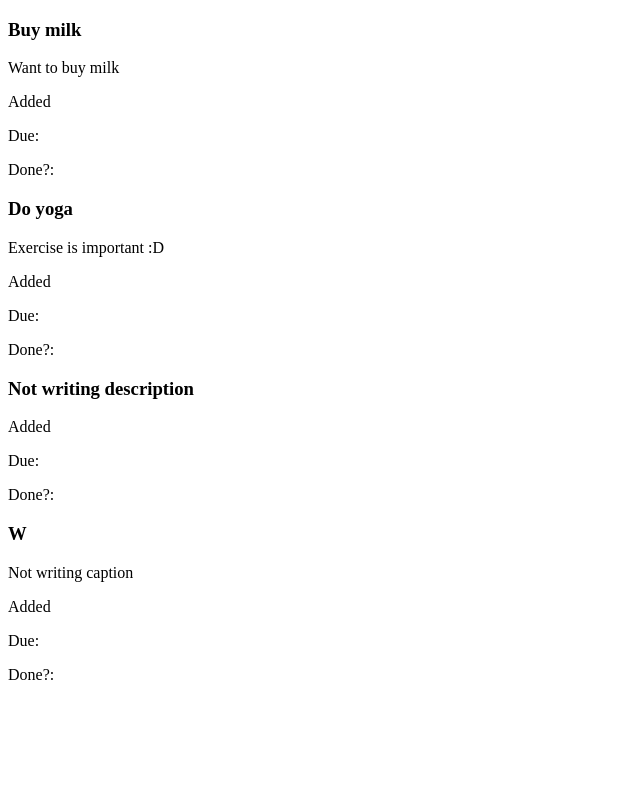
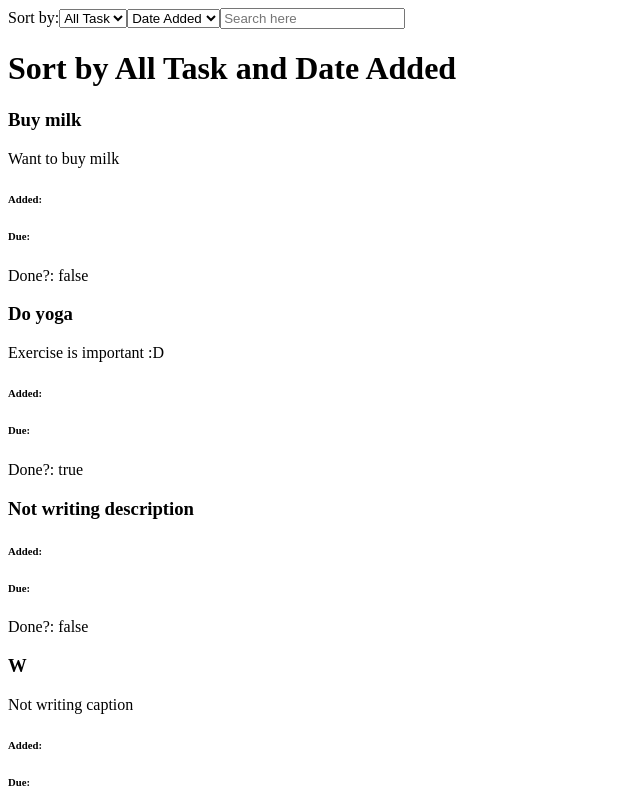
Before and after one commit to krli07717/TodoApp, a React app: page / in a window 1280 px wide. Shown: the top 800 px of the page, without its empty margins (0-640 px from the left). Built offline with nearby package versions, Linux system fonts and the light colour scheme; the HTML template or start-up script is replaced by a standard one.

Commit message:
add search & sort features

```diff
--- a/components/SearchBar.tsx
+++ b/components/SearchBar.tsx
@@ -10,7 +10,6 @@ const SearchBar: React.FunctionComponent<SearchBarProp> = ({onSearchChange}) =>
 			<input
             type="Search"
             placeholder="Search here"
-            value=""
             onChange={onSearchChange}
       />
 		</>
--- a/components/Sort.tsx
+++ b/components/Sort.tsx
@@ -9,19 +9,15 @@ const Sort: React.FunctionComponent<SortProps> = ({SelectByDone, SelectSortMetho
 	return (
 			<>
 			<label >Sort by:</label>
-				<select value=''
-								onChange={SelectByDone}
-				>
-			    <option selected value="All Task">All Task</option>
+				<select	onChange={SelectByDone}>
+			    <option value="All Task">All Task</option>
 			    <option value="Done">Done</option>
 			    <option value="To Do">To Do</option>
 		    </select>
-		    <select value=''
-		    				onChange={SelectSortMethod}
-		    >
-			    <option selected value="Date Added">Date Added</option>
+		    <select	onChange={SelectSortMethod}>
+			    <option value="Date Added">Date Added</option>
+			    <option value="Due">Due</option>
 			    <option value="Caption">Caption</option>
-			    <option value="Due">Due</option>
 		    </select>
 			</>
 		);
--- a/components/Todo.tsx
+++ b/components/Todo.tsx
@@ -13,9 +13,9 @@ const Todo: React.FunctionComponent<TodoProps> = ({caption, description, addedDa
 		<>
 			<h3>{caption}</h3>
 			<p>{description}</p>
-			<p>Added{addedDate}</p>
-			<p>Due: {due}</p>
-			<p>Done?: {isCompleted}</p>
+			<h6>Added: {addedDate}</h6>
+			<h6>Due: {due}</h6>
+			<p>Done?: {isCompleted.toString()}</p>
 		</>
 	);
 };
--- a/components/TodosTable.tsx
+++ b/components/TodosTable.tsx
@@ -17,12 +17,37 @@ interface TodosTableProps {
 }
 
 const TodosTable: React.FunctionComponent<TodosTableProps> = ({SelectByDoneState, SelectSortMethodState, SearchText, TodosArray}) => {
+
+	if (SelectSortMethodState === 'Caption') {
+		TodosArray.sort((a, b) => {
+			let captionA = a.caption.toLowerCase();
+			let captionB = b.caption.toLowerCase();
+			if (captionA < captionB) {
+				return -1;
+			}
+			if (captionA > captionB) {
+				return 1;
+			}
+			return 0;
+		});
+	};
+
 	return (
 					<>
+						<h1>Sort by {SelectByDoneState} and {SelectSortMethodState}</h1>
 						{
 							TodosArray
-							.filter(todo => todo.caption.includes(SearchText) ||
-							 todo.description.includes(SearchText))
+							.filter(todoBySearchText => todoBySearchText.caption.includes(SearchText) ||
+							 todoBySearchText.description.includes(SearchText))
+							.filter(todoByDoneState => {
+								if (SelectByDoneState === 'Done') {
+									return todoByDoneState.isCompleted === true;
+								} else if (SelectByDoneState === 'To Do') {
+									return todoByDoneState.isCompleted === false;
+								} else {
+									return todoByDoneState;
+								}
+							})
 							.map(filteredTodo => {
 									const {caption, description, addedDate, due, isCompleted} = filteredTodo;
 									return (
--- a/src/index.tsx
+++ b/src/index.tsx
@@ -4,8 +4,17 @@ import TopBar from '../components/TopBar';
 import TodosTable from '../components/TodosTable';
 import AddTodoModal from '../components/AddTodoModal';
 
-type DoneState = 'All Task' | 'Done' | 'To Do';
-type SortMethodState = 'Date Added' | 'Caption' | 'Due';
+// enum DoneState {
+// 	AllTask = 'All Task',
+// 	Done = 'Done',
+// 	ToDo = 'To Do',
+// }
+
+// enum SortMethodState {
+// 	DateAdded = 'Date Added',
+// 	Caption = 'Caption',
+// 	Due = 'Due',
+// }
 
 interface ITodoProps {
 	caption: string;
@@ -17,9 +26,21 @@ interface ITodoProps {
 
 const App = () => {
 
-	const [doneState, setDoneState] = useState<DoneState>('All Task')
+	const selectByDone = (option: React.FormEvent<HTMLSelectElement>) => {
+		setDoneState(option.currentTarget.value);
+	}
 
-	const [sortMethodState, setSortMethodState] = useState<SortMethodState>('Date Added')
+	const selectSortMethod = (option: React.FormEvent<HTMLSelectElement>) => {
+		setSortMethodState(option.currentTarget.value);
+	}
+
+	const onSearchChange = (event: React.FormEvent<HTMLInputElement>) => {
+		setSearchText(event.currentTarget.value);
+	}
+
+	const [doneState, setDoneState] = useState<string>('All Task')
+
+	const [sortMethodState, setSortMethodState] = useState<string>('Date Added')
 
 	const [searchText, setSearchText] = useState<string>('')
 
@@ -52,13 +73,19 @@ const App = () => {
 				//due: 'select Date'
 				isCompleted: false,
 			},
+			{
+				caption: `Ay Bro I'm sorted to top`,
+				description: 'Not writing caption',
+				//addedDate: new Date,
+				//due: 'select Date'
+				isCompleted: false,
+			},
 		])
 
 
 	return (
 			<>
-			  {// <TopBar SelectByDone={} SelectSortMethod={} onSearchChange={} />
-			  }
+			  <TopBar SelectByDone={selectByDone} SelectSortMethod={selectSortMethod} onSearchChange={onSearchChange} />
 			  <TodosTable SelectByDoneState={doneState} SelectSortMethodState={sortMethodState} SearchText={searchText} TodosArray={todosArray} />
 			  {//<AddTodoModal/>
 			  }
```
